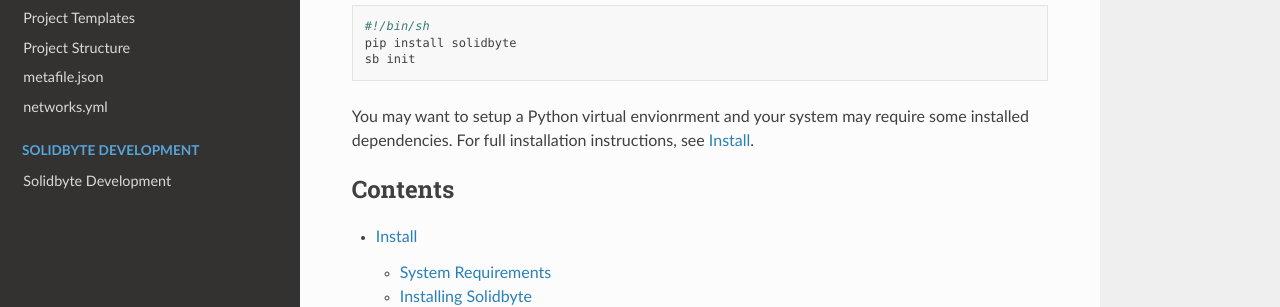
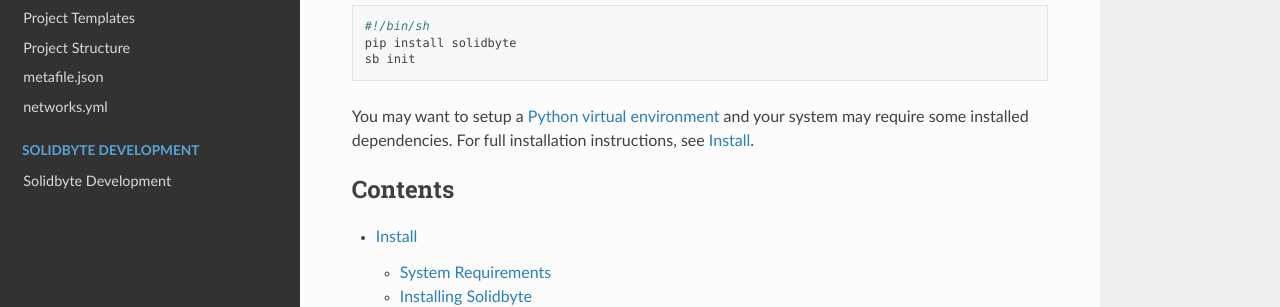
Before and after one commit to mikeshultz/solidbyte, a Sphinx documentation site: the page built from docs/index.rst, in a window 1280 px wide and 900 px high. Shown: the part 307-614 px from the top of the window. Built offline with Sphinx 7.4.7 and the Read the Docs theme 2.0.0, drawn with Linux system fonts in a browser that asks for light colours.

Commit message:
added link to venv docs to docs index

```diff
--- a/docs/index.rst
+++ b/docs/index.rst
@@ -21,9 +21,12 @@
     pip install solidbyte
     sb init
 
-You may want to setup a Python virtual envionrment and your system may require
-some installed dependencies.  For full installation instructions, see
+You may want to setup a `Python virtual environment`_ and your system may
+require some installed dependencies.  For full installation instructions, see
 :doc:`install`.
+
+.. _`Python virtual environment`: https://docs.python.org/3/tutorial/venv.html
+
 
 .. toctree::
    :maxdepth: 2
```
